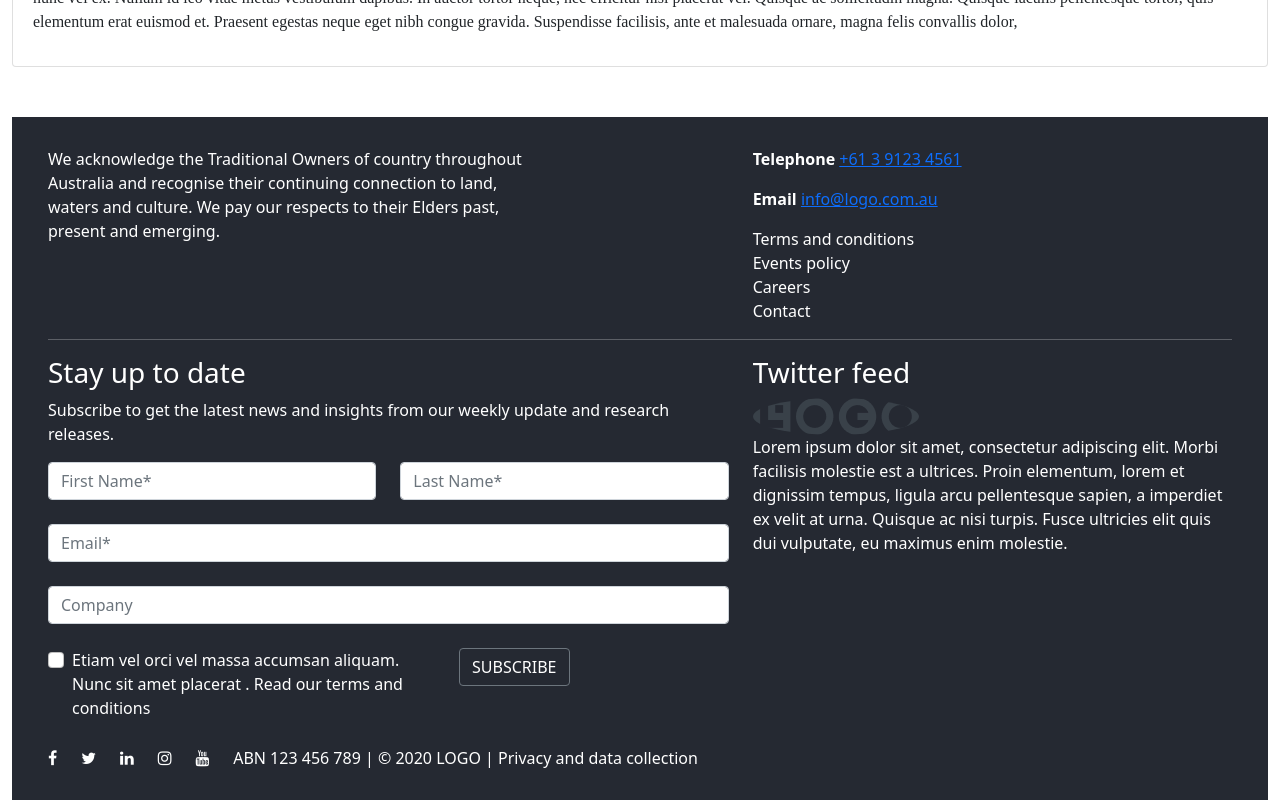
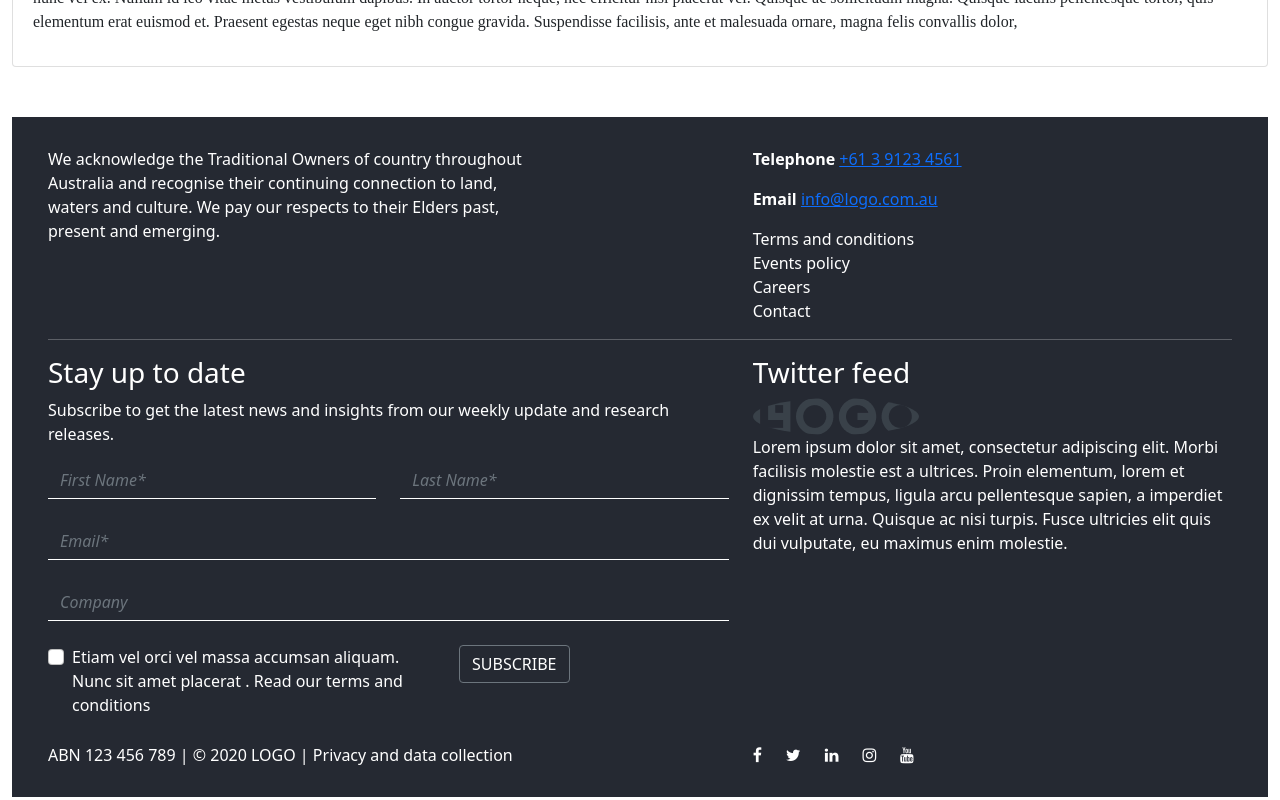
Before and after one commit to SteplerPaulo/flexisource, a React (Create React App) app: page / in a window 1280 px wide. Shown: the part 2278-3078 px from the top of the page. Built offline with nearby package versions, Linux system fonts and the light colour scheme; a web font is replaced by a local one.

Commit message:
Update Footer Inputs Box

```diff
--- a/src/App.css
+++ b/src/App.css
@@ -98,6 +98,17 @@ body {
   color: #FFFFFF;
 }
 
+.footer input[type="text"],.footer input[type="email"]{
+  border: 0;
+  border-bottom: 1px solid #FFFFFF;
+  background-color: #252932;
+  border-radius:0;
+}
+
+.footer input[type="text"]:focus,.footer input[type="email"]:focus{
+  background-color: #FFFFFF;
+}
+
 .international-network{
   background: #F3F3F3;
   color: #363636;
--- a/src/components/Footer.js
+++ b/src/components/Footer.js
@@ -29,10 +29,10 @@ function Footer() {
 
                         <div className="row">
                             <div className="col">
-                                <input className="form-control"  placeholder="First Name*"/>
+                                <input type="text" className="form-control"  placeholder="First Name*"/>
                             </div>
                             <div className="col">
-                                <input className="form-control"  placeholder="Last Name*"/>
+                                <input type="text" className="form-control"  placeholder="Last Name*"/>
                             </div>
                         </div><br/>
                         <div className="row">
@@ -42,7 +42,7 @@ function Footer() {
                         </div><br/>
                         <div className="row">
                             <div className="col">
-                                <input className="form-control"  placeholder="Company"/>
+                                <input type="text" className="form-control"  placeholder="Company"/>
                             </div>
                         </div><br/>
                         <div className="row">
@@ -66,10 +66,10 @@ function Footer() {
                     </div>
                 </div>
                 <div className="row">
-                    <div className="col-lg-7 col-xs-12 order-1">
+                    <div className="col-lg-7 col-xs-12 order-xs-2">
                         ABN 123 456 789  |   © 2020 LOGO  |  Privacy and data collection
                     </div>
-                    <div className="col-lg-auto col-xs-12">
+                    <div className="col-lg-auto col-xs-12 order-xs-1">
                         <div className="row">
                             <div className="col"><i className="fa fa-facebook"></i></div>
                             <div className="col"><i className="fa fa-twitter"></i></div>
--- a/src/index.css
+++ b/src/index.css
@@ -178,3 +178,17 @@
   src: url(https://fonts.gstatic.com/s/montserrat/v15/JTURjIg1_i6t8kCHKm45_dJE3gnD_g.woff2) format('woff2');
   unicode-range: U+0000-00FF, U+0131, U+0152-0153, U+02BB-02BC, U+02C6, U+02DA, U+02DC, U+2000-206F, U+2074, U+20AC, U+2122, U+2191, U+2193, U+2212, U+2215, U+FEFF, U+FFFD;
 }
+
+
+::-webkit-input-placeholder {
+  font-style: italic;
+}
+:-moz-placeholder {
+  font-style: italic;
+}
+::-moz-placeholder {
+  font-style: italic;
+}
+:-ms-input-placeholder {
+  font-style: italic;
+}
```
